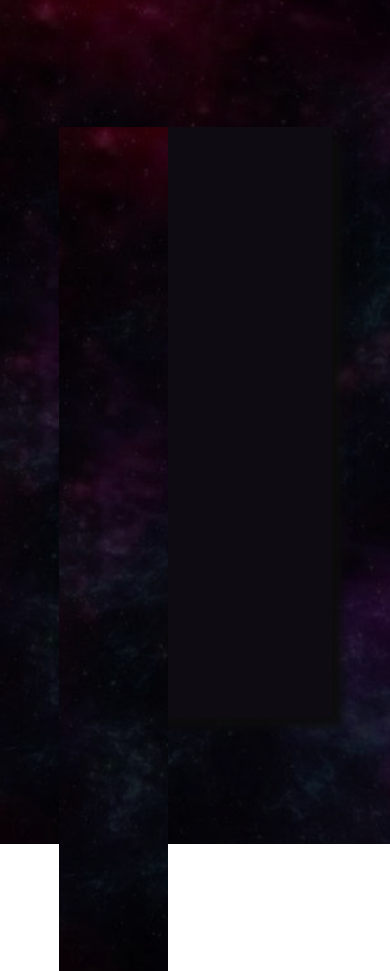
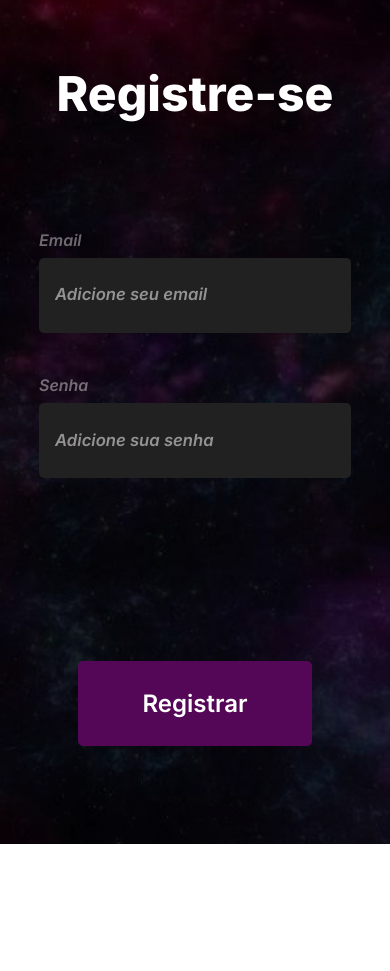
Before and after one commit to Apenas-uma-Loja/ApenasUmaLoja-Frontend, a Vue app: page / in a window 390 px wide. After the commit the page ends 844 px from the top, so only its background shows below. Built offline with nearby package versions, Linux system fonts and the light colour scheme.

Commit message:
FEAT: Tela pronto com responsividade ( checar em outras telas )

```diff
--- a/src/assets/main.css
+++ b/src/assets/main.css
@@ -5,15 +5,7 @@
   font-family: "Inter", sans-serif;
 
 }
-@font-face {
-  font-family: 'ComedyShow';
-  src: url('ComedyShow.woff2') format('woff2'),
-      url('ComedyShow.woff') format('woff'),
-      url('ComedyShow.ttf') format('truetype');
-  font-weight: normal;
-  font-style: normal;
-  font-display: swap;
-}
+
 .inter-extra-bold-800 {
   font-family: "Inter", sans-serif;
   font-optical-sizing: auto;
@@ -26,3 +18,9 @@
   font-weight: 600;
   font-style: normal;
 }
+.inter-semi-bold-italic {
+  font-family: "Inter", sans-serif;
+  font-optical-sizing: auto;
+  font-weight: 600;
+  font-style: italic;
+}
--- a/src/components/Login/LoginComp.vue
+++ b/src/components/Login/LoginComp.vue
@@ -1,19 +1,22 @@
 <script setup>
-import imagemLeft from './imagem-left.vue';
+import ImagemLeft from './imagem-left.vue';
+import InputRight from './Input-right.vue';
 </script>
 
 <template>
     <div class="container">
-       <div class="container-login">
-        <div class="left">
-            <imagem-left />
+        <div class="container-login">
+            <div class="left">
+                <ImagemLeft />
+            </div>
+            <div class="right">
+                <InputRight />
+            </div>
         </div>
-       </div>
     </div>
 </template>
 
 <style scoped>
-
 .container {
     width: 100%;
     height: 100vh;
@@ -25,13 +28,13 @@ import imagemLeft from './imagem-left.vue';
 }
 
 .container-login {
-    width: 70%;
+    width: 60%;
     height: 70%;
     display: flex;
     justify-content: center;
     align-items: center;
     background-color: #0F0B12;
-    box-shadow: 10px 10px 10px #0c0c0c;
+    box-shadow: 10px 10px 10px #0000009a;
     display: grid;
     grid-template-columns: 2fr 3fr;
     grid-template-rows: 1fr;
@@ -40,7 +43,32 @@ import imagemLeft from './imagem-left.vue';
 .left {
     width: 100%;
     height: 100%;
-    grid-row: 1;
     grid-column: 1;
 }
+
+.right {
+    width: 100%;
+    height: 100%;
+    grid-column: 2;
+}
+
+/* RESPONSIVIDADE */
+
+@media (max-width: 1400px) {
+    .left {
+        display: none;
+    }
+
+    .right {
+        grid-column: 1 / 2 span;
+    }
+}
+
+@media (max-width: 550px) {
+    .container-login {
+        width: 100%;
+        height: 100%;
+        background-color: #00000000;
+    }
+}
 </style>
--- a/src/components/Login/imagem-left.vue
+++ b/src/components/Login/imagem-left.vue
@@ -3,16 +3,16 @@
 </script>
 
 <template>
-    <span class="container">
-    </span>
+    <span class="container-left"></span>
 </template>
 
 <style scoped>
 
-.container {
+.container-left {
     width: 100%;
     height: 100%;
     background-image: url('/public/Sideimage.png');
+    background-repeat: no-repeat;
     background-size: cover;
     display: flex;
     justify-content: center;
--- /dev/null
+++ b/src/components/Login/input-right.vue
@@ -0,0 +1,110 @@
+<script setup>
+
+</script>
+
+<template>
+    <div class="container-right">
+        <div class="container-title">
+            <h1>Registre-se</h1>
+        </div>
+        <div class="container-input">
+            <div class="container-input-email">
+                <label class="inter-semi-bold-italic" for="email">Email</label>
+                <input class="inter-semi-bold-italic" type="email" id="email" placeholder="Adicione seu email" />
+            </div>
+            <div class="container-input-password">
+                <label class="inter-semi-bold-italic" for="password">Senha</label>
+                <input class="inter-semi-bold-italic" type="password" id="password" placeholder="Adicione sua senha" />
+            </div>
+        </div>
+        <div class="container-button">
+            <button type="submit">Registrar</button>
+        </div>
+    </div>
+</template>
+
+<style scoped>
+
+.container-right {
+    display: grid;
+    grid-template-columns: 1fr;
+    grid-template-rows: 1fr 2fr 1.5fr;
+    height: 100%;
+}
+
+.container-title {
+    display: flex;
+    justify-content: center;
+    align-items: center;
+    grid-row: 1;
+}
+
+h1 {
+    font-family: 'Inter';
+    font-size: 3rem;
+    color: #FFFFFF;
+}
+
+.container-input {
+    display: flex;
+    flex-direction: column;
+    justify-content: center;
+    align-items: center;
+}
+
+.container-input-email {
+    width: 80%;
+    height: 50%;
+    display: flex;
+    justify-content: center;
+    flex-direction: column;
+}
+
+.container-input-password {
+    width: 80%;
+    height: 50%;
+    display: flex;
+    justify-content: center;
+    flex-direction: column;
+    justify-content: flex-start;
+}
+
+label {
+    font-size: 1rem;
+    color: rgba(203, 203, 203, 0.52);
+}
+
+input {
+    width: 100%;
+    height: 40%;
+    background-color: rgba(33, 33, 33, 1);
+    border: none;
+    border-radius: 5px;
+    padding-left: 1rem;
+    margin-top: 0.5rem;
+}
+
+input::placeholder {
+  color: rgba(255, 251, 251, 0.52);
+  font-size: 125%;
+}
+
+.container-button {
+    width: 100%;
+    height: 100%;
+    display: flex;
+    justify-content: center;
+    align-items: center;
+    grid-row: 3;
+}
+
+button {
+    width: 60%;
+    height: 30%;
+    background-color: rgba(84, 7, 86, 1);
+    border: none;
+    border-radius: 5px;
+    font-size: 1.5rem;
+    color: #FFFFFF;
+}
+</style>
```
